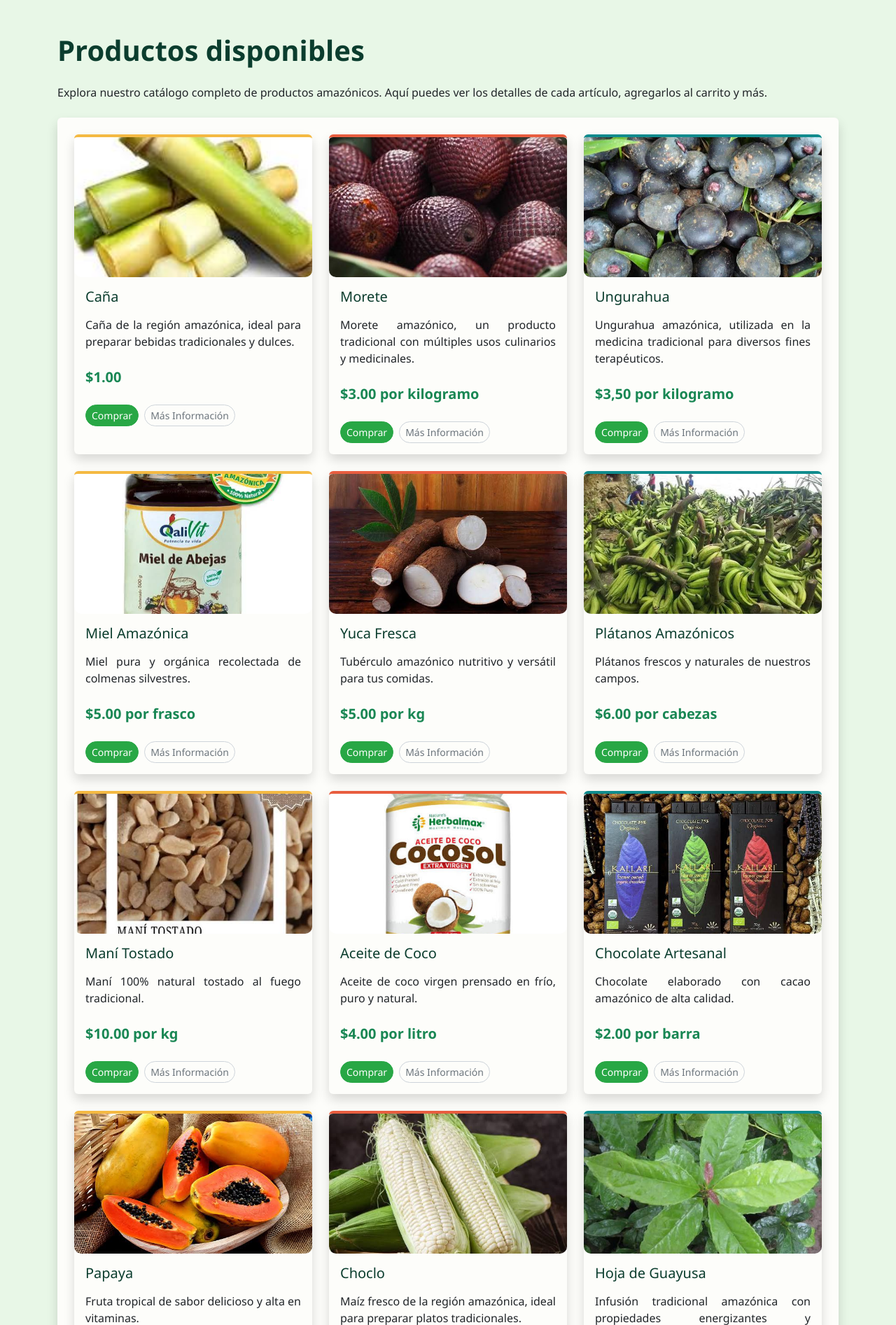
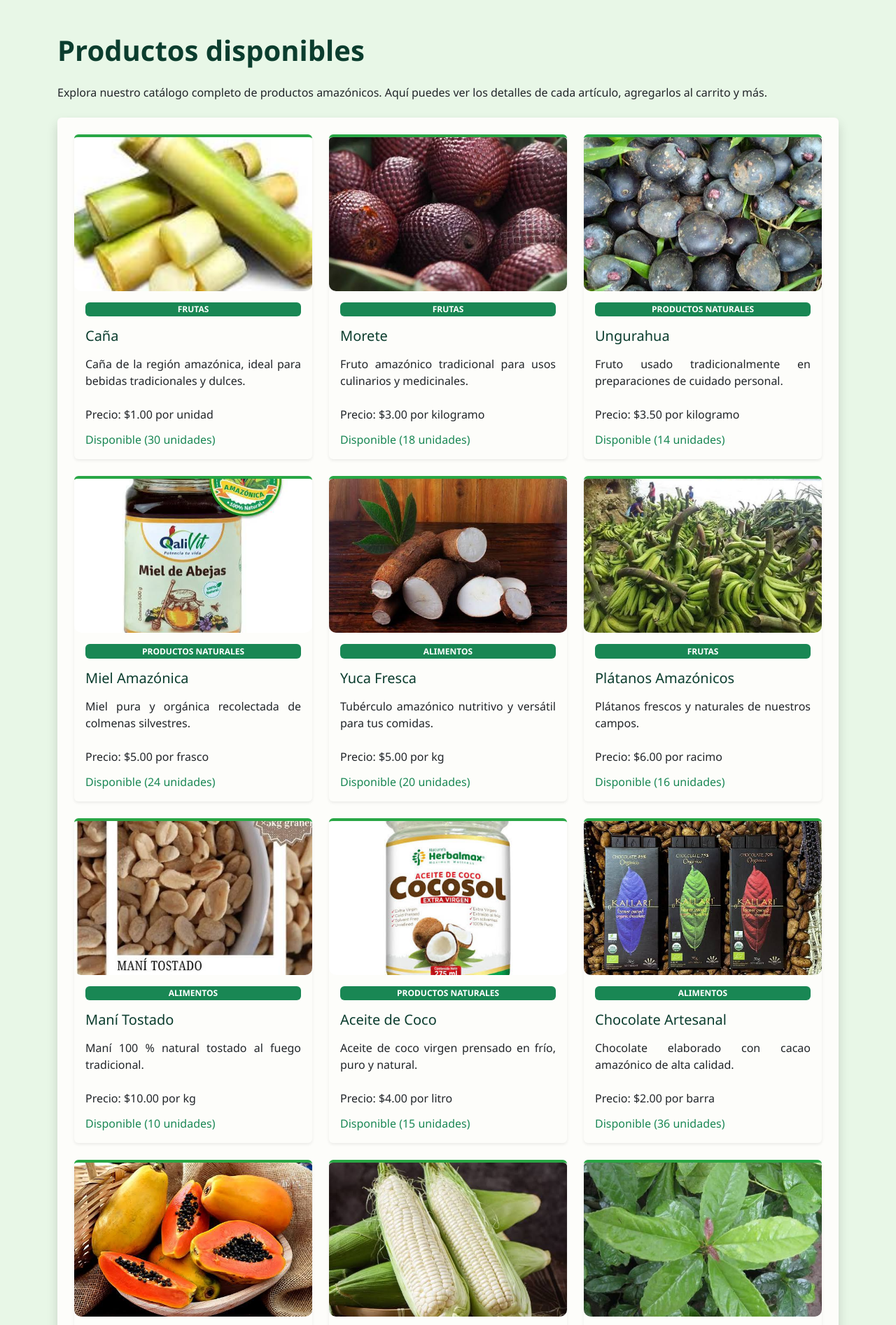
Before and after one commit to Jairo-1995/Desarrollo-Web-26, a Flask app: page /productos in a window 1280 px wide. Shown: the part 56-1949 px from the top of the page at 70% size. Run offline with Flask 3, Linux system fonts and the light colour scheme.

Commit message:
Semana 10 actualizado

```diff
--- a/app.py
+++ b/app.py
@@ -5,35 +5,71 @@ from flask import Flask, render_template
 # Los recursos del sitio se sirven desde la carpeta estática convencional de Flask.
 app = Flask(__name__, static_folder="static", template_folder="templates")
 
+# Datos de ejemplo para los módulos de la aplicación. En una versión con base
+# de datos, estos registros se obtendrían desde el almacenamiento persistente.
+PRODUCTOS = [
+    {"id": 1, "nombre": "Caña", "categoria": "Frutas", "descripcion": "Caña de la región amazónica, ideal para bebidas tradicionales y dulces.", "precio": 1.00, "unidad": "unidad", "stock": 30, "imagen": "caña.jpg"},
+    {"id": 2, "nombre": "Morete", "categoria": "Frutas", "descripcion": "Fruto amazónico tradicional para usos culinarios y medicinales.", "precio": 3.00, "unidad": "kilogramo", "stock": 18, "imagen": "morete.jpg"},
+    {"id": 3, "nombre": "Ungurahua", "categoria": "Productos naturales", "descripcion": "Fruto usado tradicionalmente en preparaciones de cuidado personal.", "precio": 3.50, "unidad": "kilogramo", "stock": 14, "imagen": "ungurahua.jpg"},
+    {"id": 4, "nombre": "Miel Amazónica", "categoria": "Productos naturales", "descripcion": "Miel pura y orgánica recolectada de colmenas silvestres.", "precio": 5.00, "unidad": "frasco", "stock": 24, "imagen": "miel.jpg"},
+    {"id": 5, "nombre": "Yuca Fresca", "categoria": "Alimentos", "descripcion": "Tubérculo amazónico nutritivo y versátil para tus comidas.", "precio": 5.00, "unidad": "kg", "stock": 20, "imagen": "yuca.jpg"},
+    {"id": 6, "nombre": "Plátanos Amazónicos", "categoria": "Frutas", "descripcion": "Plátanos frescos y naturales de nuestros campos.", "precio": 6.00, "unidad": "racimo", "stock": 16, "imagen": "platanos.jpg"},
+    {"id": 7, "nombre": "Maní Tostado", "categoria": "Alimentos", "descripcion": "Maní 100 % natural tostado al fuego tradicional.", "precio": 10.00, "unidad": "kg", "stock": 10, "imagen": "mani.jpg"},
+    {"id": 8, "nombre": "Aceite de Coco", "categoria": "Productos naturales", "descripcion": "Aceite de coco virgen prensado en frío, puro y natural.", "precio": 4.00, "unidad": "litro", "stock": 15, "imagen": "coco.jpg"},
+    {"id": 9, "nombre": "Chocolate Artesanal", "categoria": "Alimentos", "descripcion": "Chocolate elaborado con cacao amazónico de alta calidad.", "precio": 2.00, "unidad": "barra", "stock": 36, "imagen": "chocolate.jpg"},
+    {"id": 10, "nombre": "Papaya", "categoria": "Frutas", "descripcion": "Fruta tropical de sabor delicioso y alta en vitaminas.", "precio": 1.00, "unidad": "unidad", "stock": 22, "imagen": "papaya.jpg"},
+    {"id": 11, "nombre": "Choclo", "categoria": "Alimentos", "descripcion": "Maíz fresco de la región amazónica para platos tradicionales.", "precio": 3.00, "unidad": "kg", "stock": 19, "imagen": "choclo.jpg"},
+    {"id": 12, "nombre": "Hoja de Guayusa", "categoria": "Productos naturales", "descripcion": "Infusión tradicional amazónica con propiedades energizantes.", "precio": 4.00, "unidad": "kilogramo", "stock": 0, "imagen": "guayusa.jpg"},
+    {"id": 13, "nombre": "Naranjilla", "categoria": "Frutas", "descripcion": "Fruta exótica agridulce, perfecta para jugos y postres.", "precio": 8.00, "unidad": "caja", "stock": 13, "imagen": "naranjilla.jpg"},
+    {"id": 14, "nombre": "Uvas Amazónicas", "categoria": "Frutas", "descripcion": "Uvas de la región amazónica para consumo directo o jugos.", "precio": 6.50, "unidad": "bandeja", "stock": 11, "imagen": "uva.jpg"},
+    {"id": 15, "nombre": "Chonta Amazónica", "categoria": "Productos naturales", "descripcion": "Fruto tradicional amazónico de múltiples usos culinarios.", "precio": 4.00, "unidad": "500 g", "stock": 0, "imagen": "chonta.jpg"},
+]
+
+CLIENTES = [
+    {"id": 1, "nombre": "Ana Paredes", "correo": "ana.paredes@ejemplo.com", "telefono": "099 123 4567"},
+    {"id": 2, "nombre": "Carlos Mena", "correo": "carlos.mena@ejemplo.com", "telefono": "098 765 4321"},
+]
+
+PROVEEDORES = [
+    {"id": 1, "nombre": "Asociación Kichwa Sumak", "producto_principal": "Miel y guayusa", "ciudad": "Tena"},
+    {"id": 2, "nombre": "Cacao del Oriente", "producto_principal": "Cacao fino", "ciudad": "Puyo"},
+]
+
+FACTURAS = [
+    {"numero": "FAC-001", "cliente": "Ana Paredes", "fecha": "2026-08-15", "total": 21.25, "estado": "Pagada"},
+    {"numero": "FAC-002", "cliente": "Carlos Mena", "fecha": "2026-08-18", "total": 18.00, "estado": "Pendiente"},
+]
+
 
 @app.route("/")
 def inicio():
     """Muestra la página principal del sitio."""
-    return render_template("index.html")
+    mensaje_bienvenida = "Descubre productos auténticos de la Amazonía ecuatoriana."
+    return render_template("index.html", mensaje_bienvenida=mensaje_bienvenida)
 
 
 @app.route("/productos")
 def productos():
     """Muestra el módulo de productos."""
-    return render_template("productos.html")
+    return render_template("productos.html", productos=PRODUCTOS)
 
 
 @app.route("/clientes")
 def clientes():
     """Muestra el módulo de clientes."""
-    return render_template("clientes.html")
+    return render_template("clientes.html", clientes=CLIENTES)
 
 
 @app.route("/proveedores")
 def proveedores():
     """Muestra el módulo de proveedores."""
-    return render_template("proveedores.html")
+    return render_template("proveedores.html", proveedores=PROVEEDORES)
 
 
 @app.route("/facturacion")
 def facturacion():
     """Muestra el módulo de facturación."""
-    return render_template("facturacion.html")
+    return render_template("facturacion.html", facturas=FACTURAS)
 
 
 if __name__ == "__main__":
--- a/templates/base.html
+++ b/templates/base.html
@@ -10,27 +10,7 @@
     {% block head_extra %}{% endblock %}
 </head>
 <body>
-    <header>
-        <nav class="navbar navbar-expand-lg navbar-dark bg-success">
-            <div class="container">
-                <a class="navbar-brand" href="{{ url_for('inicio') }}">Productos Amazónicos</a>
-
-                <button class="navbar-toggler" type="button" data-bs-toggle="collapse" data-bs-target="#menu" aria-controls="menu" aria-expanded="false" aria-label="Abrir menú de navegación">
-                    <span class="navbar-toggler-icon"></span>
-                </button>
-
-                <div class="collapse navbar-collapse" id="menu">
-                    <ul class="navbar-nav ms-auto">
-                        <li class="nav-item"><a class="nav-link" href="{{ url_for('inicio') }}">Inicio</a></li>
-                        <li class="nav-item"><a class="nav-link" href="{{ url_for('productos') }}">Productos</a></li>
-                        <li class="nav-item"><a class="nav-link" href="{{ url_for('clientes') }}">Clientes</a></li>
-                        <li class="nav-item"><a class="nav-link" href="{{ url_for('proveedores') }}">Proveedores</a></li>
-                        <li class="nav-item"><a class="nav-link" href="{{ url_for('facturacion') }}">Facturación</a></li>
-                    </ul>
-                </div>
-            </div>
-        </nav>
-    </header>
+    {% include "components/navbar.html" %}
 
     <main>
         {% block content %}{% endblock %}
--- /dev/null
+++ b/templates/components/navbar.html
@@ -0,0 +1,21 @@
+<header>
+    <nav class="navbar navbar-expand-lg navbar-dark bg-success">
+        <div class="container">
+            <a class="navbar-brand" href="{{ url_for('inicio') }}">Productos Amazónicos</a>
+
+            <button class="navbar-toggler" type="button" data-bs-toggle="collapse" data-bs-target="#menu" aria-controls="menu" aria-expanded="false" aria-label="Abrir menú de navegación">
+                <span class="navbar-toggler-icon"></span>
+            </button>
+
+            <div class="collapse navbar-collapse" id="menu">
+                <ul class="navbar-nav ms-auto">
+                    <li class="nav-item"><a class="nav-link" href="{{ url_for('inicio') }}">Inicio</a></li>
+                    <li class="nav-item"><a class="nav-link" href="{{ url_for('productos') }}">Productos</a></li>
+                    <li class="nav-item"><a class="nav-link" href="{{ url_for('clientes') }}">Clientes</a></li>
+                    <li class="nav-item"><a class="nav-link" href="{{ url_for('proveedores') }}">Proveedores</a></li>
+                    <li class="nav-item"><a class="nav-link" href="{{ url_for('facturacion') }}">Facturación</a></li>
+                </ul>
+            </div>
+        </div>
+    </nav>
+</header>
--- a/templates/index.html
+++ b/templates/index.html
@@ -8,7 +8,9 @@
             <article>
                 <h1 class="display-4 text-center">Venta de Productos Amazónicos</h1>
 
-                <p class="lead text-justify">
+                <p class="lead text-center">{{ mensaje_bienvenida }}</p>
+
+                <p class="text-justify">
                     Bienvenidos a nuestro proyecto dedicado a la difusión y comercialización de productos amazónicos. Esta plataforma está diseñada para ofrecer una experiencia de compra confiable y atractiva, donde los visitantes puedan conocer la diversidad de la Amazonía y acceder a artículos auténticos elaborados por productores locales. Nuestro enfoque está en la sostenibilidad, la identidad cultural y el apoyo al emprendedor regional. Navega por nuestras secciones para descubrir más sobre nosotros, nuestros productos y cómo contactarnos.
                 </p>
 
--- a/templates/productos.html
+++ b/templates/productos.html
@@ -7,9 +7,30 @@
     <h1 class="mb-4">Productos disponibles</h1>
     <p>Explora nuestro catálogo completo de productos amazónicos. Aquí puedes ver los detalles de cada artículo, agregarlos al carrito y más.</p>
 
-    <!-- Productos Disponibles (generado por script.js) -->
+    <!-- Productos disponibles generados desde la lista enviada por Flask. -->
     <article class="bg-light p-4 rounded shadow mt-4">
-        <div id="productos-lista" class="row"></div>
+        <div class="row g-4">
+            {% for producto in productos %}
+            <div class="col-md-4">
+                <div class="card h-100 shadow-sm">
+                    <img src="{{ url_for('static', filename='img/' ~ producto.imagen) }}" class="card-img-top" alt="{{ producto.nombre }}" loading="lazy">
+                    <div class="card-body">
+                        <span class="badge text-bg-success mb-2">{{ producto.categoria|upper }}</span>
+                        <h2 class="h5 card-title">{{ producto.nombre }}</h2>
+                        <p class="card-text">{{ producto.descripcion }}</p>
+                        <p class="card-text mb-1">Precio: ${{ '%.2f'|format(producto.precio) }} por {{ producto.unidad }}</p>
+                        {% if producto.stock > 0 %}
+                        <p class="card-text text-success">Disponible ({{ producto.stock }} unidades)</p>
+                        {% else %}
+                        <p class="card-text text-danger">Agotado</p>
+                        {% endif %}
+                    </div>
+                </div>
+            </div>
+            {% else %}
+            <p class="mb-0">No hay productos disponibles por el momento.</p>
+            {% endfor %}
+        </div>
     </article>
 </div>
 {% endblock %}
```
Also changed, not shown: templates/clientes.html (+8 -6 lines), templates/facturacion.html (+15 -7 lines), templates/proveedores.html (+11 -9 lines).
